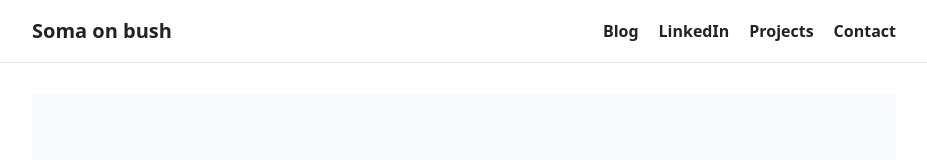
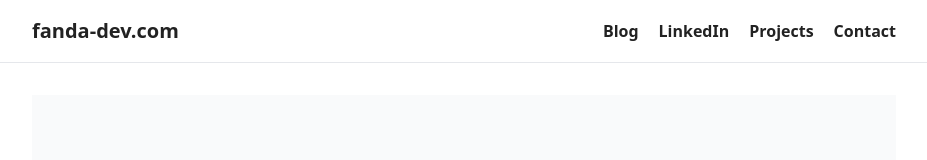
Before and after one commit to somadevfat/somadev-pages, a Next.js app: page / in a window 1280 px wide. Shown: the top 160 px of the page, without its empty margins (176-1103 px from the left). Built offline with nearby package versions, Linux system fonts and the light colour scheme.

Commit message:
FE-12: Update site title to fanda-dev.com

```diff
--- a/components/Header.tsx
+++ b/components/Header.tsx
@@ -19,7 +19,7 @@ const Header = () => {
     <header className="w-full border-b border-gray-200">
       <div className="max-w-4xl w-full mx-auto px-4 py-4 flex justify-between items-center">
         <Link href="/" className="text-header-title font-semibold text-textDark hover:text-chicBlue whitespace-nowrap">
-          Soma on bush
+          fanda-dev.com
         </Link>
 
         {/* Desktop Navigation */}
```
